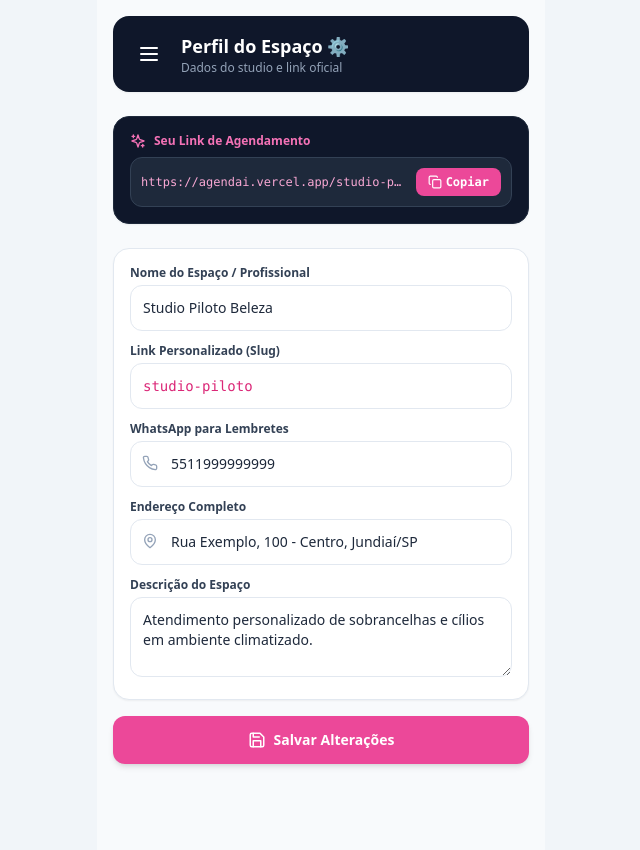
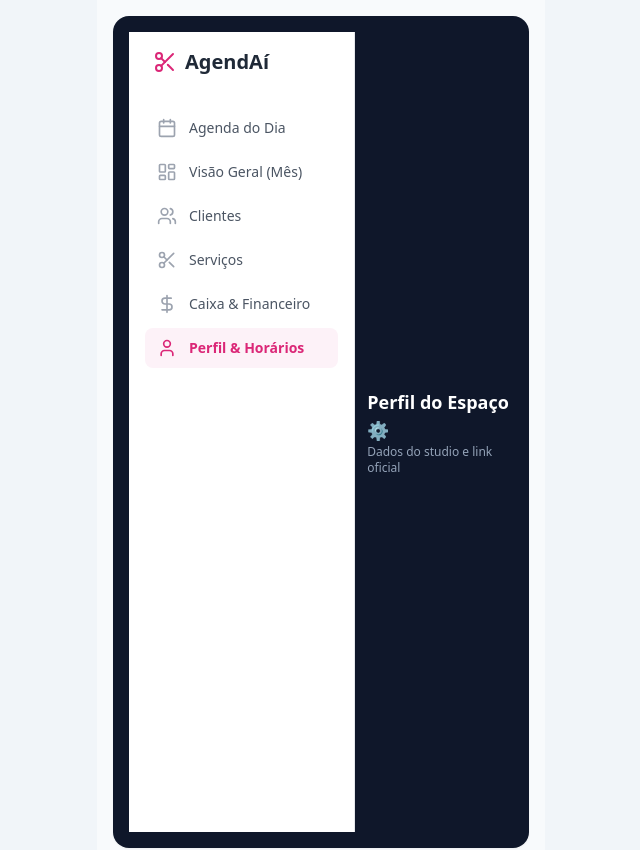
Before and after one commit to felipegdossantos8-glitch/agendai, a Next.js app: page /dashboard/perfil in a window 1280 px wide. Shown: the top 850 px of the page, without its empty margins (319-959 px from the left). Built offline with nearby package versions, Linux system fonts and the light colour scheme.

Commit message:
Update Sidebar.tsx

```diff
--- a/src/app/dashboard/components/Sidebar.tsx
+++ b/src/app/dashboard/components/Sidebar.tsx
@@ -1,115 +1,48 @@
 "use client";
+import Link from "next/link";
+import { usePathname } from "next/navigation";
+import { Calendar, Users, Scissors, DollarSign, User, LayoutDashboard } from "lucide-react";
 
-import { useState } from "react";
-import Link from "next/link";
-import { Menu, X, Calendar, Wrench, DollarSign, User, LogOut, ExternalLink } from "lucide-react";
+export default function Sidebar() {
+  const pathname = usePathname();
 
-export default function Sidebar({ slug = "studio-espaco-beleza" }: { slug?: string }) {
-  const [isOpen, setIsOpen] = useState(false);
-
-  const toggleMenu = () => setIsOpen(!isOpen);
+  const menuItems = [
+    { name: "Agenda do Dia", href: "/dashboard", icon: Calendar },
+    { name: "Visão Geral (Mês)", href: "/dashboard/agenda-geral", icon: LayoutDashboard },
+    { name: "Clientes", href: "/dashboard/clientes", icon: Users },
+    { name: "Serviços", href: "/dashboard/servicos", icon: Scissors },
+    { name: "Caixa & Financeiro", href: "/dashboard/financeiro", icon: DollarSign },
+    { name: "Perfil & Horários", href: "/dashboard/perfil", icon: User },
+  ];
 
   return (
-    <>
-      {/* Botão de Abrir o Menu no Topo */}
-      <button
-        onClick={toggleMenu}
-        className="p-2 text-white hover:bg-slate-800 rounded-xl transition-all"
-        aria-label="Abrir Menu"
-      >
-        <Menu size={24} />
-      </button>
-
-      {/* Overlay Escuro quando o menu tá aberto */}
-      {isOpen && (
-        <div
-          onClick={toggleMenu}
-          className="fixed inset-0 bg-black/60 backdrop-blur-sm z-40 transition-opacity"
-        />
-      )}
-
-      {/* Gaveta do Menu Lateral */}
-      <aside
-        className={`fixed top-0 left-0 h-full w-64 bg-slate-900 text-white z-50 transform transition-transform duration-300 ease-in-out p-5 flex flex-col justify-between ${
-          isOpen ? "translate-x-0" : "-translate-x-full"
-        }`}
-      >
-        <div>
-          {/* Cabeçalho do Menu */}
-          <div className="flex justify-between items-center mb-8 pb-4 border-b border-slate-800">
-            <div>
-              <h2 className="font-extrabold text-lg text-pink-500">Agendai ✨</h2>
-              <p className="text-xs text-slate-400">Painel Profissional</p>
-            </div>
-            <button
-              onClick={toggleMenu}
-              className="p-1 text-slate-400 hover:text-white rounded-lg"
-            >
-              <X size={20} />
-            </button>
-          </div>
-
-          {/* Links de Navegação */}
-          <nav className="space-y-2">
-            <Link
-              href="/dashboard"
-              onClick={toggleMenu}
-              className="flex items-center gap-3 p-3 rounded-xl text-sm font-semibold text-slate-300 hover:bg-slate-800 hover:text-white transition-all"
-            >
-              <Calendar size={18} className="text-pink-500" />
-              Minha Agenda
-            </Link>
-
-            <Link
-              href="/dashboard/servicos"
-              onClick={toggleMenu}
-              className="flex items-center gap-3 p-3 rounded-xl text-sm font-semibold text-slate-300 hover:bg-slate-800 hover:text-white transition-all"
-            >
-              <Wrench size={18} className="text-pink-500" />
-              Gerenciar Serviços
-            </Link>
-
-            <Link
-              href="/dashboard/financeiro"
-              onClick={toggleMenu}
-              className="flex items-center gap-3 p-3 rounded-xl text-sm font-semibold text-slate-300 hover:bg-slate-800 hover:text-white transition-all"
-            >
-              <DollarSign size={18} className="text-emerald-400" />
-              Caixa & Financeiro
-            </Link>
-
-            <Link
-              href="/dashboard/perfil"
-              onClick={toggleMenu}
-              className="flex items-center gap-3 p-3 rounded-xl text-sm font-semibold text-slate-300 hover:bg-slate-800 hover:text-white transition-all"
-            >
-              <User size={18} className="text-amber-400" />
-              Perfil & Endereço
-            </Link>
-          </nav>
+    <aside className="w-64 bg-white border-r border-gray-200 min-h-screen p-4 flex flex-col justify-between">
+      <div>
+        <div className="flex items-center gap-2 mb-8 px-2">
+          <Scissors className="h-6 w-6 text-pink-600" />
+          <span className="font-bold text-xl text-gray-800">AgendAí</span>
         </div>
-
-        {/* Rodapé do Menu com Link da Cliente e Sair */}
-        <div className="space-y-2 pt-4 border-t border-slate-800">
-          <a
-            href={`/${slug}`}
-            target="_blank"
-            rel="noopener noreferrer"
-            className="flex items-center justify-between p-2.5 rounded-xl bg-pink-500/10 text-pink-400 text-xs font-bold hover:bg-pink-500/20 transition-all"
-          >
-            <span>Ver Minha Página Pública</span>
-            <ExternalLink size={14} />
-          </a>
-
-          <Link
-            href="/login"
-            className="flex items-center gap-3 p-3 rounded-xl text-xs font-semibold text-rose-400 hover:bg-rose-500/10 transition-all"
-          >
-            <LogOut size={16} />
-            Sair da Conta
-          </Link>
-        </div>
-      </aside>
-    </>
+        <nav className="space-y-1">
+          {menuItems.map((item) => {
+            const Icon = item.icon;
+            const isActive = pathname === item.href;
+            return (
+              <Link
+                key={item.href}
+                href={item.href}
+                className={`flex items-center gap-3 px-3 py-2.5 rounded-lg text-sm font-medium transition-colors ${
+                  isActive
+                    ? "bg-pink-50 text-pink-600 font-semibold"
+                    : "text-gray-600 hover:bg-gray-50 hover:text-gray-900"
+                }`}
+              >
+                <Icon className={`h-5 w-5 ${isActive ? "text-pink-600" : "text-gray-400"}`} />
+                {item.name}
+              </Link>
+            );
+          })}
+        </nav>
+      </div>
+    </aside>
   );
 }
```
